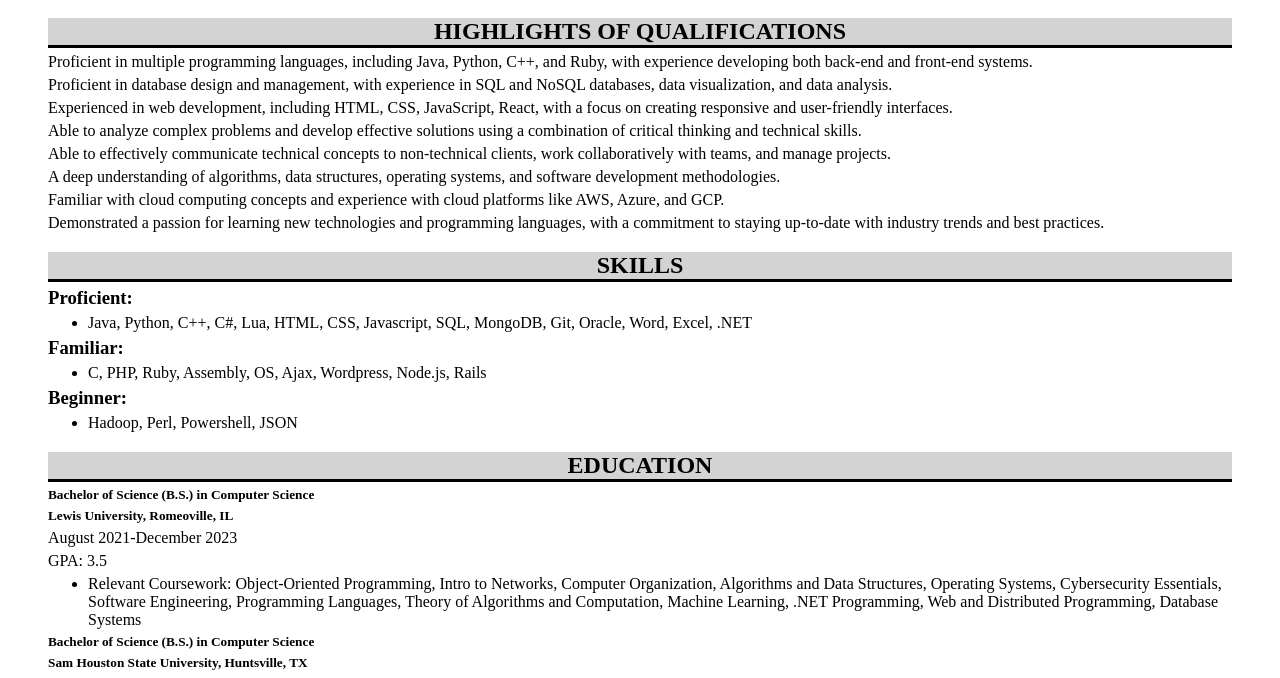
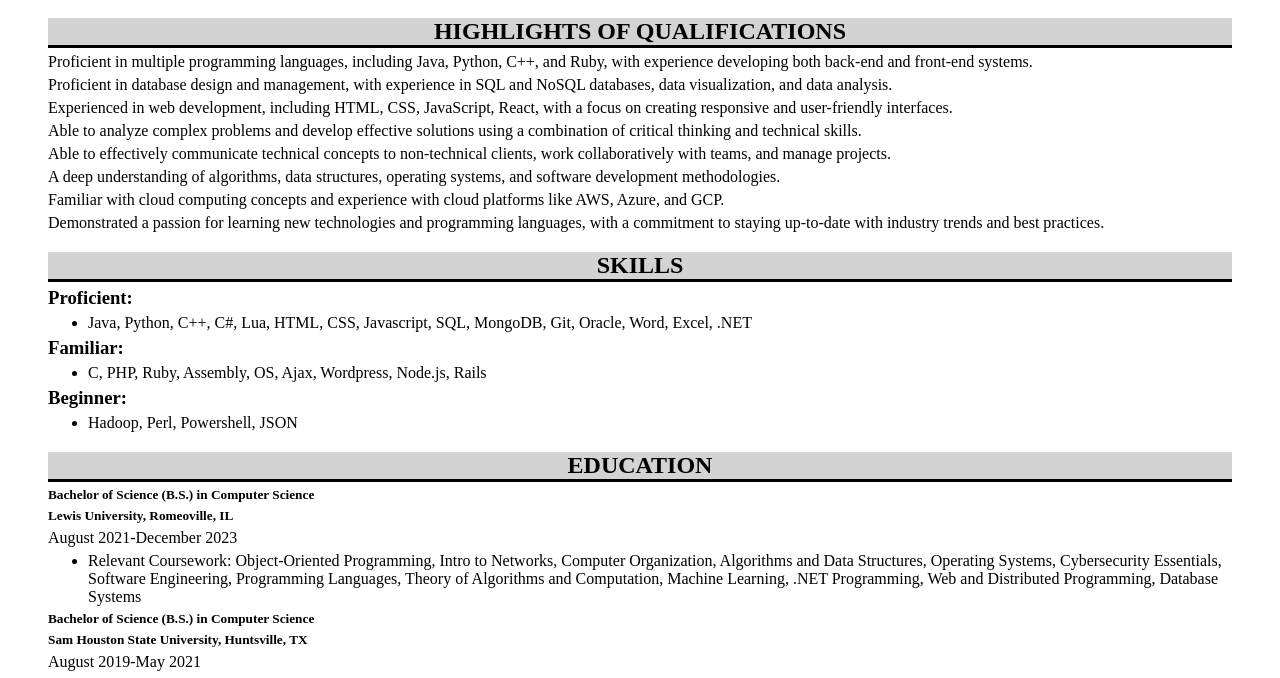
Before and after one commit to rebekahdo/web-resume, a plain HTML site: page index.html in a window 1280 px wide. Shown: the part 82-760 px from the top of the page. Drawn offline with Linux system fonts and the light colour scheme.

Commit message:
Update index.html

```diff
--- a/index.html
+++ b/index.html
@@ -52,7 +52,6 @@
     <h5>Bachelor of Science (B.S.) in Computer Science</h5>
     <h5>Lewis University, Romeoville, IL</h5>
     <p>August 2021-December 2023</p>
-    <p>GPA: 3.5</p>
     <ul>
         <li>Relevant Coursework: Object-Oriented Programming, Intro to Networks, Computer Organization, Algorithms and Data Structures, Operating Systems, Cybersecurity Essentials, Software Engineering, Programming Languages, Theory of Algorithms and Computation, Machine Learning, .NET Programming, Web and Distributed Programming, Database Systems</li>
     </ul>
```
